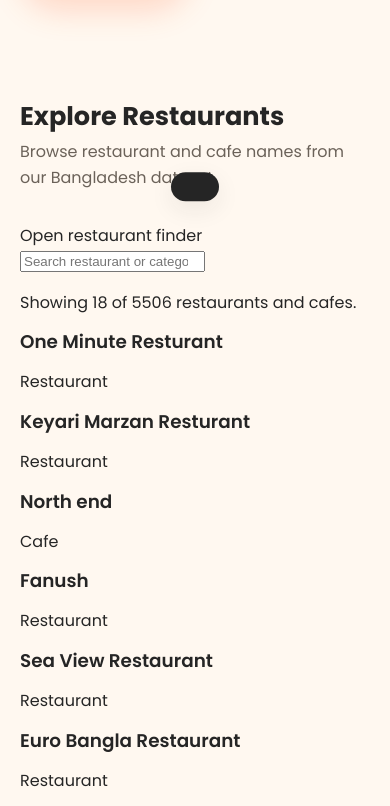
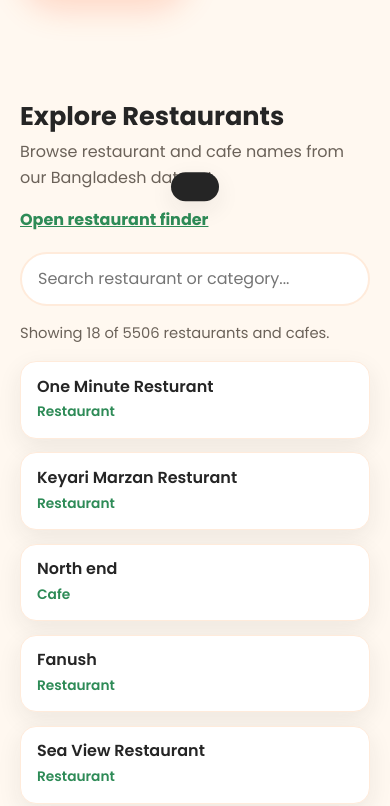
Before and after one commit to sarker908/Khabo-Ki, a plain HTML site: page index.html in a window 390 px wide. Shown: the part 662-1468 px from the top of the page. Drawn offline with Linux system fonts and the light colour scheme.

Commit message:
Style responsive homepage restaurant sections

```diff
--- a/css/style.css
+++ b/css/style.css
@@ -723,3 +723,28 @@ section[id], footer[id] { scroll-margin-top: var(--header-height); }
     padding: 0.8rem 1rem;
   }
 }
+
+
+/* Homepage restaurant directory */
+.section-heading-row { display:flex; align-items:flex-end; justify-content:space-between; gap:1rem; margin-bottom:1.25rem; }
+.section-heading-row .section-intro { margin-bottom:0; }
+.text-link { color:var(--color-accent); font-weight:700; text-decoration:underline; }
+.restaurant-directory-search { display:block; max-width:520px; margin:0 0 1rem; }
+.restaurant-directory-search input { width:100%; min-height:48px; padding:.75rem 1rem; border:2px solid var(--color-tint); border-radius:var(--radius-button); background:var(--color-white); color:var(--color-text); font:inherit; }
+.restaurant-directory-search input:focus { outline:2px solid var(--color-primary); outline-offset:2px; }
+.restaurant-directory-status { margin:0 0 1rem; color:var(--color-muted); font-size:.92rem; }
+.restaurant-directory-status.is-error { padding:1rem; border-left:4px solid var(--color-primary); background:var(--color-white); border-radius:12px; }
+.home-restaurant-grid,.popular-restaurant-grid { display:grid; grid-template-columns:repeat(3,minmax(0,1fr)); gap:.85rem; }
+.home-restaurant-card { min-width:0; padding:1rem 1.1rem; border:1px solid var(--color-tint); border-radius:16px; background:var(--color-white); box-shadow:var(--shadow-soft); }
+.home-restaurant-card h3 { margin:0 0 .35rem; font-size:1rem; overflow-wrap:anywhere; }
+.home-restaurant-card p { margin:0; color:var(--color-accent); font-size:.86rem; font-weight:600; }
+.popular-restaurant-grid .home-restaurant-card { border-top:3px solid var(--color-accent); }
+.home-load-more { display:block; margin:1.5rem auto 0; }
+@media(max-width:760px) {
+ .section-heading-row { align-items:flex-start; flex-direction:column; }
+ .home-restaurant-grid,.popular-restaurant-grid { grid-template-columns:repeat(2,minmax(0,1fr)); }
+}
+@media(max-width:480px) {
+ .home-restaurant-grid,.popular-restaurant-grid { grid-template-columns:1fr; }
+ .home-restaurant-card { padding:.9rem 1rem; }
+}
```
